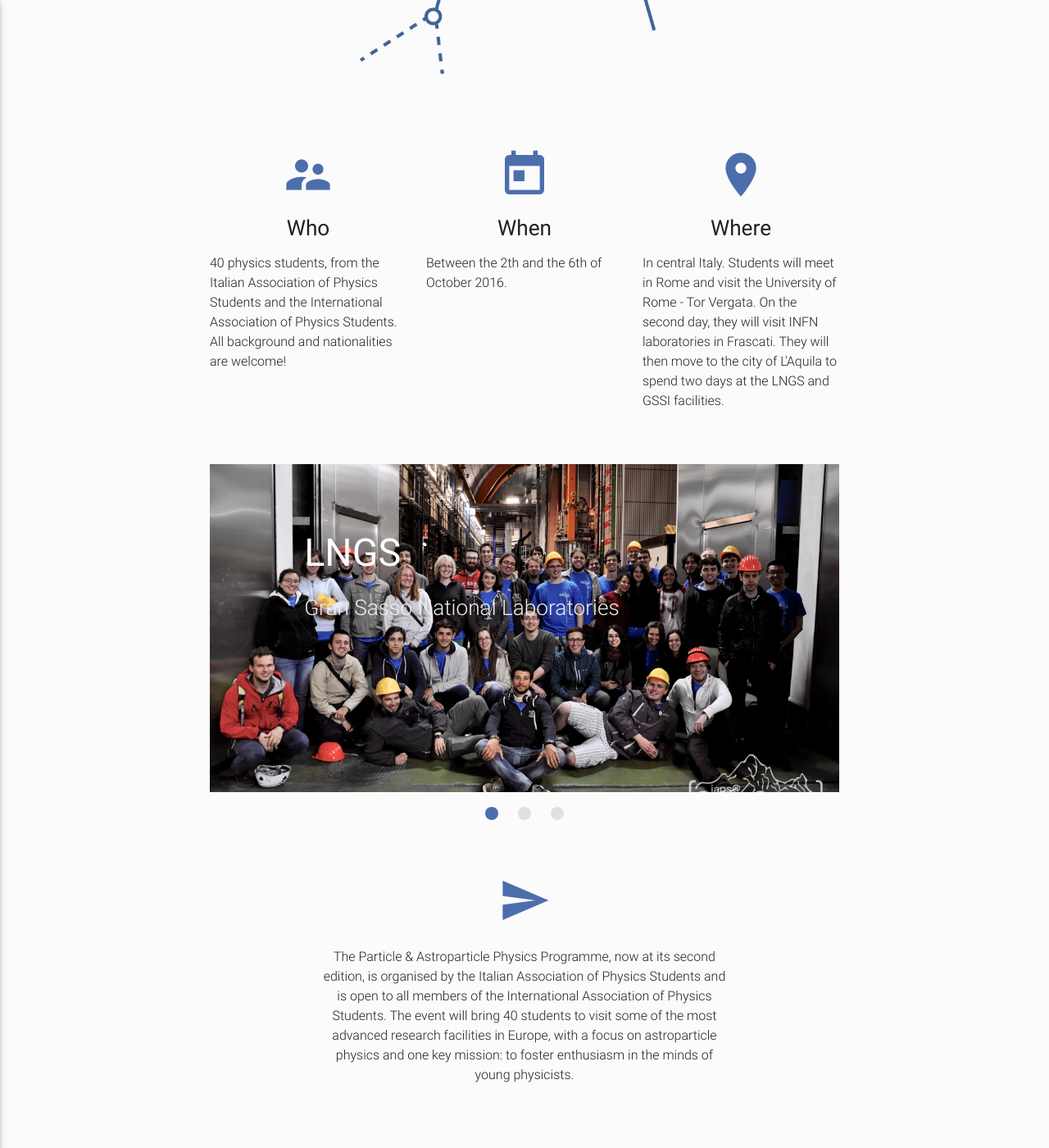
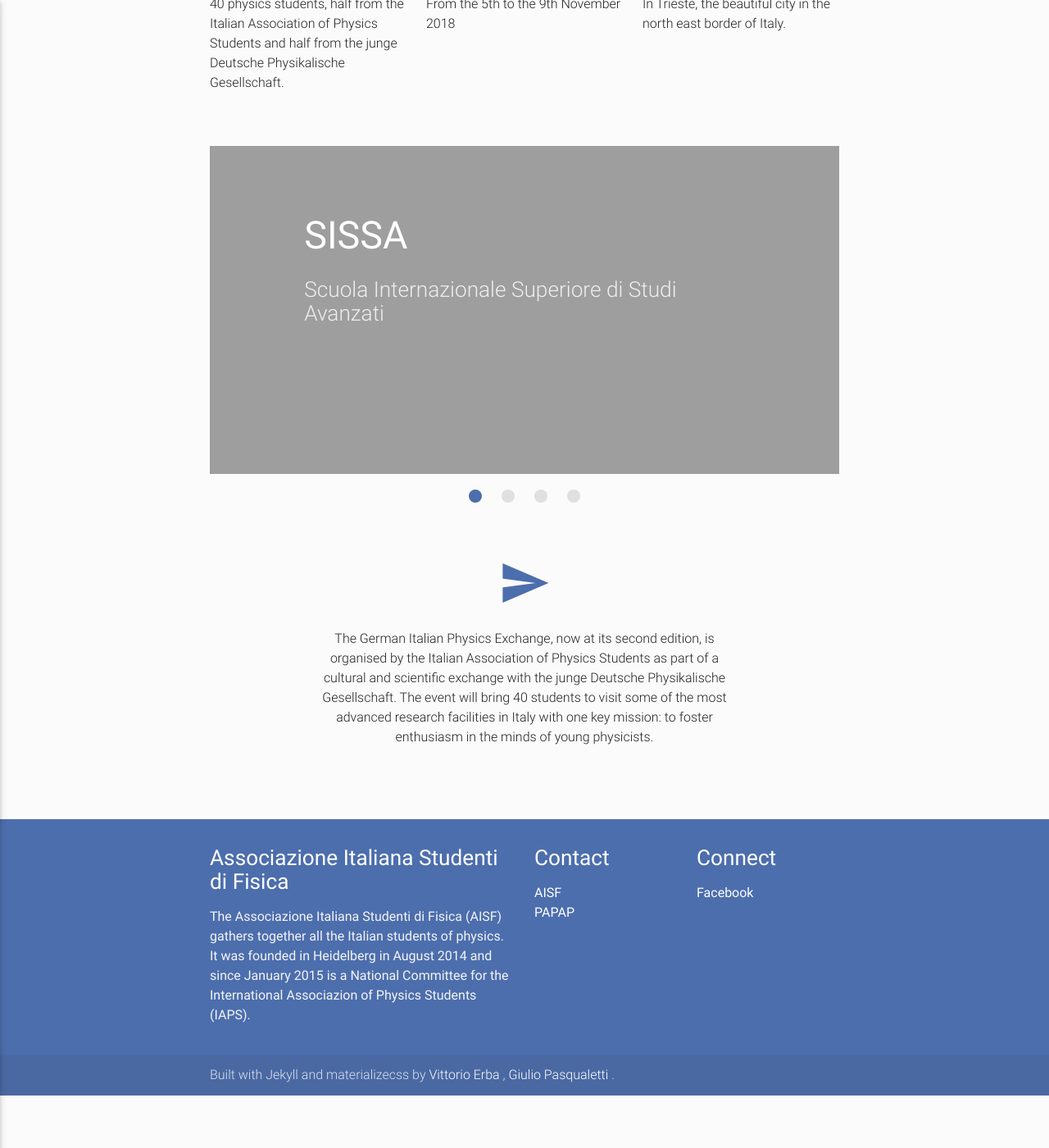
Before and after one commit to ai-sf/ring18, a Jekyll site: the page built from index.html, in a window 1280 px wide and 1400 px high, scrolled down 402 px. Shown: the whole window at 82% size. Built offline with Jekyll 4.4.1, drawn with Linux system fonts in a browser that asks for light colours; nearby versions of some CDN libraries.

Commit message:
Update home.yml
add SISSA, ICTP, ELETTRA, uniTS, aggiornato paragrafo finale e aggiornate informazioni who, where, when

```diff
--- a/_data/home.yml
+++ b/_data/home.yml
@@ -1,23 +1,28 @@
-banner: img/banner.png
+banner:
 
-who: "40 physics students, from the Italian Association of Physics Students and the International Association of Physics Students. All background and nationalities are welcome!"
+who: "40 physics students, half from the Italian Association of Physics Students and half from the junge Deutsche Physikalische Gesellschaft."
 
-when: "Between the 2th and the 6th of October 2016."
+when: "From the 5th to the 9th November 2018"
 
-where: "In central Italy. Students will meet in Rome and visit the University of Rome - Tor Vergata. On the second day, they will visit INFN laboratories in Frascati. They will then move to the city of L'Aquila to spend two days at the LNGS and GSSI facilities."
+where: "In Trieste, the beautiful city in the north east border of Italy."
 
 slideshow:
-  - img: img/LNGS_home.jpg
-    alt: Gran Sasso National Laboratories
-    title: LNGS
-    text: Gran Sasso National Laboratories
-  - img: img/GSSI_home.jpg
-    alt: Gran Sasso Science Institute
-    title: GSSI
-    text: Gran Sasso Science Institute
-  - img: img/LNF_home.jpg
-    alt: Italian National Agency for Nuclear Physics
-    title: LNF
-    text: Italian National Agency for Nuclear Physics
+  - img: https://www.sissa.it/sites/default/files/sissa-building10.jpg
+    alt: Scuola Internazionale Superiore di Studi Avanzati
+    title: SISSA
+    text: Scuola Internazionale Superiore di Studi Avanzati
+  - img: https://www.ictp.it/ImageHandler.ashx?maxsize=1024&path=/media/13304/Ariel%20View_E935FAFF5D2B157A11ADD1CFDC3F10609E24B519.jpg
+    alt: ICTP
+    title: International Centre for Theoretical Physics
+    text: International Centre for Theoretical Physics
+  - img: ihttp://www.oleodinamicapneumatica.it/files/2014/04/FOTO-3B-areasciencepark.jpg
+    alt: ELETTRA
+    title: ELETTRA
+    text: Elettra Sincrotrone Trieste
+  - img: https://upload.wikimedia.org/wikipedia/commons/thumb/9/92/UniversitaTrieste.jpg/1200px-UniversitaTrieste.jpg
+    alt: Università degli Studi di Trieste
+    title: uniTS
+    text: Università degli Studi di Trieste
 
-paragraph: "The Particle & Astroparticle Physics Programme, now at its second edition, is organised by the Italian Association of Physics Students and is open to all members of the International Association of Physics Students. The event will bring 40 students to visit some of the most advanced research facilities in Europe, with a focus on astroparticle physics and one key mission: to foster enthusiasm in the minds of young physicists."
+
+paragraph: "The German Italian Physics Exchange, now at its second edition, is organised by the Italian Association of Physics Students as part of a cultural and scientific exchange with the junge Deutsche Physikalische Gesellschaft. The event will bring 40 students to visit some of the most advanced research facilities in Italy with one key mission: to foster enthusiasm in the minds of young physicists."
```
